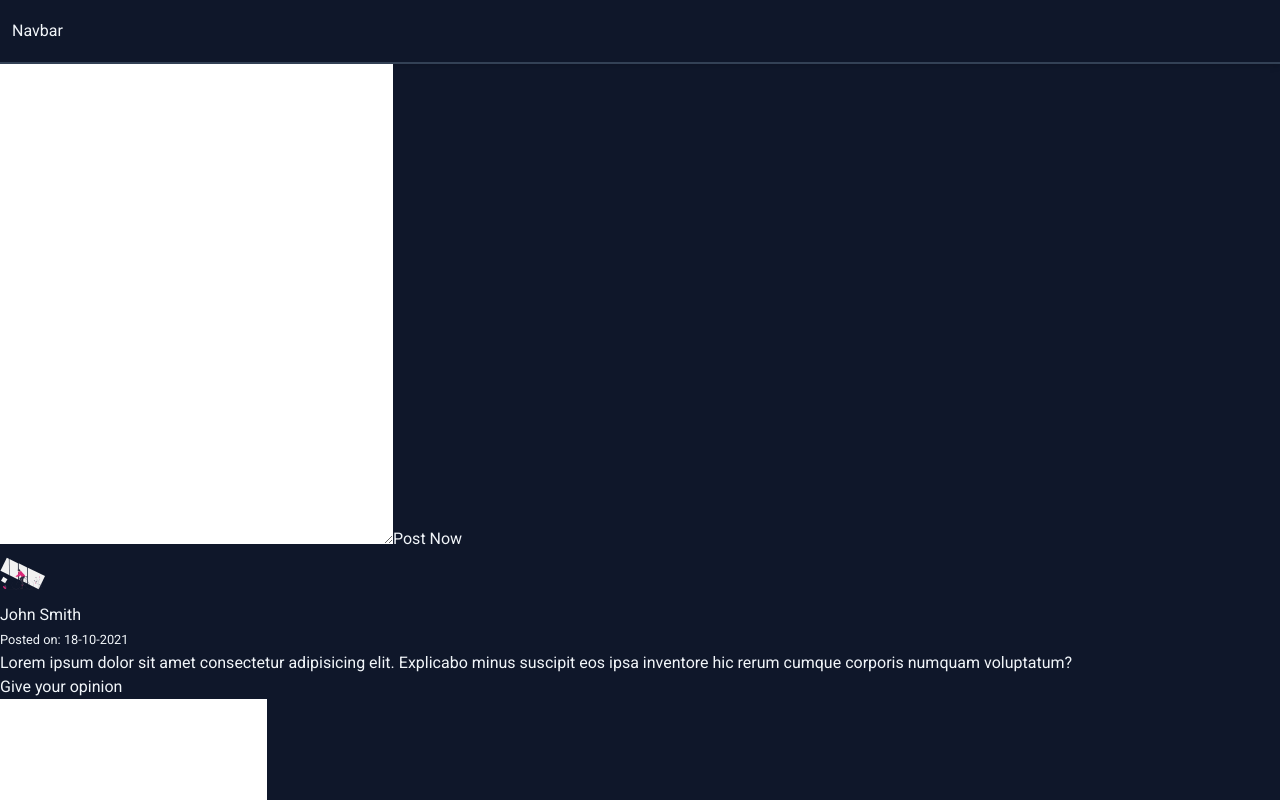
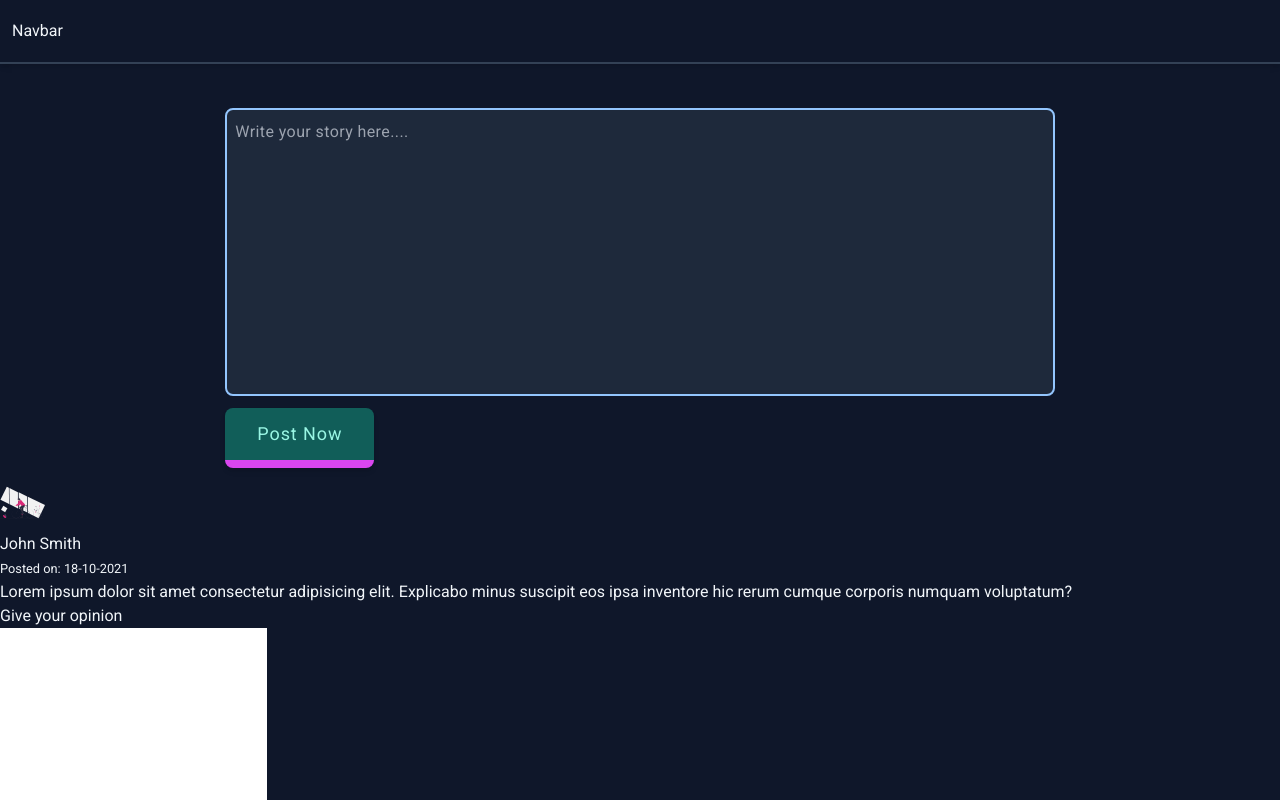
Before and after one commit to touhidulshawan/mental-helper, a Next.js app: page /feed in a window 1280 px wide. Shown: the top 800 px of the page. Built offline with nearby package versions, Linux system fonts and the light colour scheme.

Commit message:
style the postbox

```diff
--- a/components/post/PostBox.jsx
+++ b/components/post/PostBox.jsx
@@ -1,13 +1,21 @@
 const PostBox = () => {
   return (
-    <form>
+    <form className="flex flex-col p-3 justify-center items-start mt-8 w-8/12 m-auto gap-3">
       <textarea
         name="postContent"
         id="postContent"
         cols="45"
         rows="20"
+        placeholder="Write your story here...."
+        required
+        className="bg-bluegray-800 text-bluegray-200 tracking-wide leading-7 w-full h-72 resize-none break-words p-2 border-2 border-blue-300 rounded-lg focus:outline-sky focus:border-transparent"
       ></textarea>
-      <button type="submit">Post Now</button>
+      <button
+        type="submit"
+        className="bg-teal-800 text-lg py-3 px-8   rounded-lg tracking-wider text-teal-200 shadow-md border-b-8 border-fuchsia-500  focus:outline-sky"
+      >
+        Post Now
+      </button>
     </form>
   );
 };
--- a/pages/feed.jsx
+++ b/pages/feed.jsx
@@ -5,7 +5,7 @@ import PostBox from "../components/post/PostBox";
 const Feed = () => {
   return (
     <Layout>
-      <div>
+      <div className="grid">
         <PostBox />
         <Post />
       </div>
```
